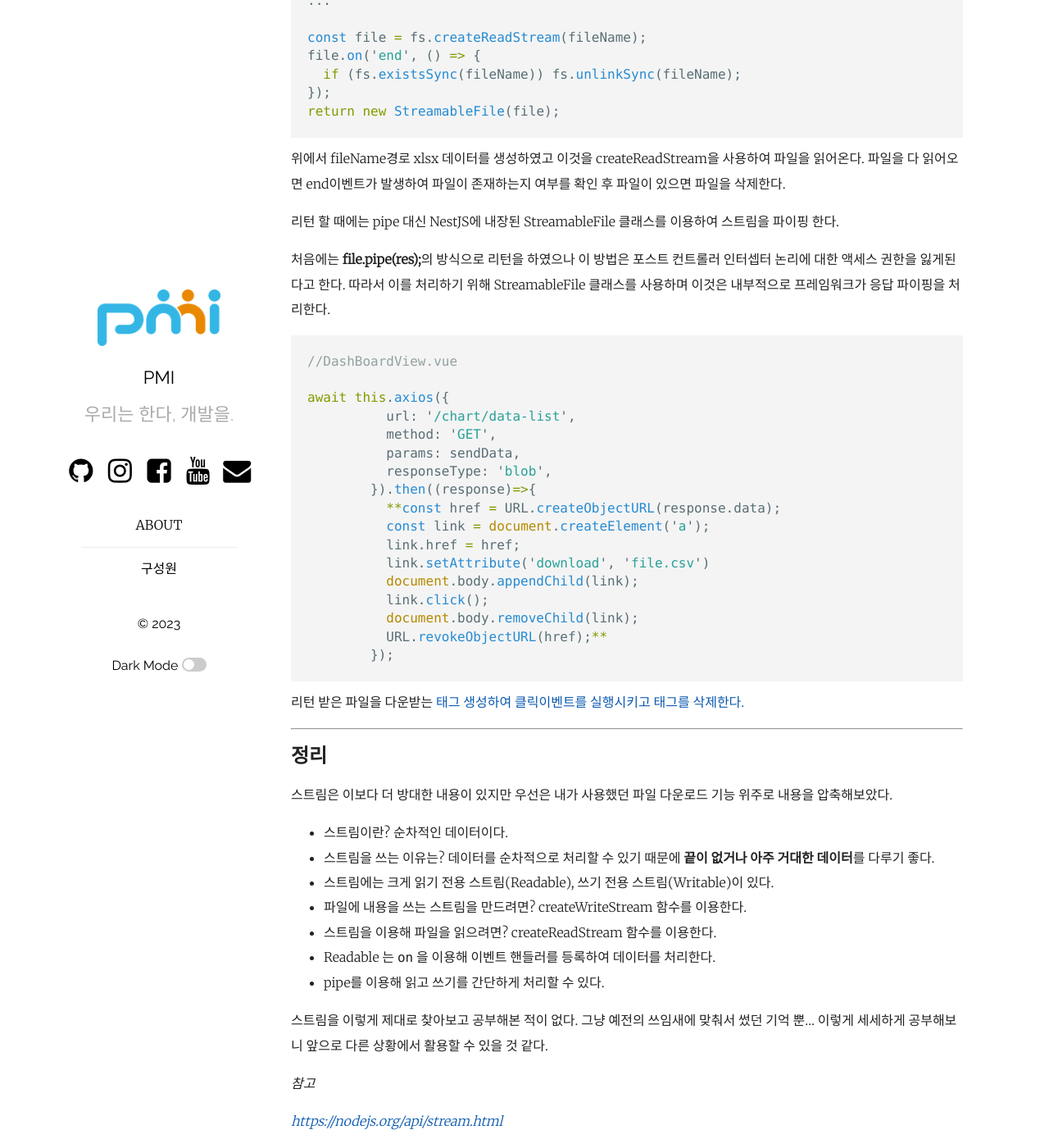
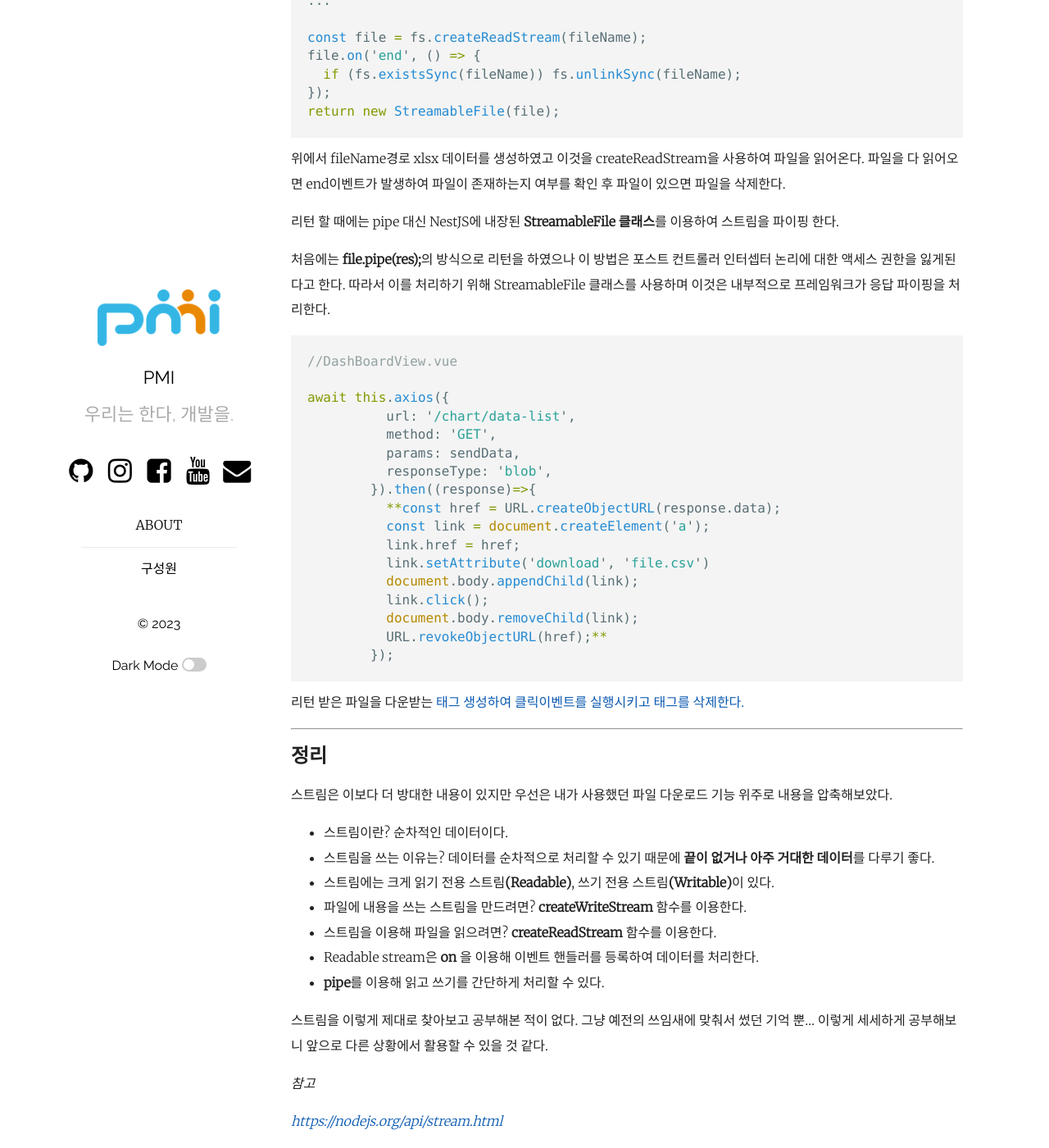
Before and after one commit to pmirnc-dev/pmirnc-dev.github.io, a Jekyll site: the page built from _posts/2023-02-08-node.js의 stream.md, in a window 1280 px wide and 1400 px high, scrolled down 5452 px. Shown: the whole window at 82% size. Built offline with Jekyll 4.4.1, drawn with Linux system fonts in a browser that asks for light colours; comment, search, counter and statistics services are not loaded; some of the changed text lies outside the part shown.

Commit message:
feat: 2023-02-08-node.js의 stream 수정

```diff
--- a/_posts/2023-02-08-node.js의 stream.md
+++ b/_posts/2023-02-08-node.js의 stream.md
@@ -29,11 +29,11 @@
 
 - 왜냐면 메모리를 아끼기 위해서!
 
-클라이언트가 큰 파일을 요청했을 때 모든것을 메모리에 버퍼로 잡지 않고 이것을 한번에 한 청크 씩 스트림으로 흘려보낸다.
+클라이언트가 큰 파일을 요청했을 때 모든것을 메모리에 버퍼로 잡지 않고 이것을 한번에 **한 청크 씩** 스트림으로 **흘려보낸다**.
 
 예를 들면 100GB의 큰 데이터를 압축하는 프로그램은 처음부터 끝까지 모든 데이터를 전부 읽지 않고 앞에서부터 **차례로** 요청을 처리한다.
 
-또다른 예시로 블로그 웹서버는 클라이언트로부터 요청이 들어오면 게시물을 클라이언트에게 보내는데 이 ‘요청’ 이라는 데이터는 블로그에 계속해서 유입되는 클라이언트가 있기에 **그 총량이 정해지지 않는다.** 데이터의 총량과 상관 없이 요청 하나에 대하여 제대로 처리하는 것이 중요하다.
+또다른 예시로 블로그 웹서버는 클라이언트로부터 요청이 들어오면 게시물을 클라이언트에게 보내는데 이 ‘요청’ 이라는 데이터는 블로그에 **계속해서 유입**되는 클라이언트가 있기에 **그 총량이 정해지지 않는다.** 데이터의 총량과 상관 없이 요청 하나에 대하여 제대로 처리하는 것이 중요하다.
 
 이처럼 스트림은 데이터가 끝이 날수도 있고 안 날수도 있는 것이다. 예시 중 파일을 압축하는 사례의 경우 파일의 끝이 명백히 정해져 있지만 웹서버의 요청이란것은 블로그를 폐쇄하기 전 까지 계속 받아야 하며 외부로부터 요청을 받아들일 수 있는 상태가 중요하다.
 
@@ -69,13 +69,13 @@
 ![](../assets/images/yrbyeon/Untitled13.png)
 
 - readable - 스트림에서 데이터 청크를 읽을 수 있을 때 생성
-- `data` - 데이터 이벤트 핸들러가 추가된 것을 제외하면 readable 유사. 스트림이 소비자에게 데이터 청크를 전송 할 때 발생.
-- `end` - 스트림에서 데이터가 더 이상 제공되지 않을 때 생성.
+- **data** - 데이터 이벤트 핸들러가 추가된 것을 제외하면 readable 유사. 스트림이 소비자에게 데이터 청크를 전송 할 때 발생.
+- **end** - 스트림에서 데이터가 더 이상 제공되지 않을 때 생성.
 - close - 파일 같은 기본 리소스가 닫힐 때 생성.
 - error - 데이터를 수신 시 오류가 발생한 경우 생성
 
-- `drain` - writeable stream이 더 많은 데이터를 수신할 수 있다는 신호. writable stream이 추가로 데이터 쓰기 작업이 가능할 때 발생.
-- `finish` - 모든 데이터가 비워지고 더 이상 쓸 데이터가 없을 경우 생성된다.
+- **drain** - writeable stream이 더 많은 데이터를 수신할 수 있다는 신호. writable stream이 추가로 데이터 쓰기 작업이 가능할 때 발생.
+- **finish** - 모든 데이터가 비워지고 더 이상 쓸 데이터가 없을 경우 생성된다.
 - pipe - Readable stream에 Writable 목적지가 추가되면 `pipe()` 함수 호출 후 생성된다. (readable stream이 writeable stream을 목적지로)
 - unpipe - Readable stream에서 Writable 목적지제거를 위해 `unpipe()` 호출 후 생성된다.
 
@@ -213,7 +213,7 @@
 
 위에서 fileName경로 xlsx 데이터를 생성하였고 이것을 createReadStream을 사용하여 파일을 읽어온다. 파일을 다 읽어오면 end이벤트가 발생하여 파일이 존재하는지 여부를 확인 후 파일이 있으면 파일을 삭제한다.
 
-리턴 할 때에는 pipe 대신 NestJS에 내장된 StreamableFile 클래스를 이용하여 스트림을 파이핑 한다.
+리턴 할 때에는 pipe 대신 NestJS에 내장된 **StreamableFile 클래스**를 이용하여 스트림을 파이핑 한다.
 
 처음에는 **file.pipe(res);**의 방식으로 리턴을 하였으나 이 방법은 포스트 컨트롤러 인터셉터 논리에 대한 액세스 권한을 잃게된다고 한다. 따라서 이를 처리하기 위해 StreamableFile 클래스를 사용하며 이것은 내부적으로 프레임워크가 응답 파이핑을 처리한다.
 
@@ -247,11 +247,11 @@
 
 - 스트림이란? 순차적인 데이터이다.
 - 스트림을 쓰는 이유는? 데이터를 순차적으로 처리할 수 있기 때문에 **끝이 없거나 아주 거대한 데이터**를 다루기 좋다.
-- 스트림에는 크게 읽기 전용 스트림(Readable), 쓰기 전용 스트림(Writable)이 있다.
-- 파일에 내용을 쓰는 스트림을 만드려면? createWriteStream 함수를 이용한다.
-- 스트림을 이용해 파일을 읽으려면? createReadStream 함수를 이용한다.
-- Readable 는 `on` 을 이용해 이벤트 핸들러를 등록하여 데이터를 처리한다.
-- pipe를 이용해 읽고 쓰기를 간단하게 처리할 수 있다.
+- 스트림에는 크게 읽기 전용 스트림**(Readable)**, 쓰기 전용 스트림**(Writable)**이 있다.
+- 파일에 내용을 쓰는 스트림을 만드려면? **createWriteStream** 함수를 이용한다.
+- 스트림을 이용해 파일을 읽으려면? **createReadStream** 함수를 이용한다.
+- Readable stream은 **on** 을 이용해 이벤트 핸들러를 등록하여 데이터를 처리한다.
+- **pipe**를 이용해 읽고 쓰기를 간단하게 처리할 수 있다.
 
 스트림을 이렇게 제대로 찾아보고 공부해본 적이 없다. 그냥 예전의 쓰임새에 맞춰서 썼던 기억 뿐… 이렇게 세세하게 공부해보니 앞으로 다른 상황에서 활용할 수 있을 것 같다.
 
```
